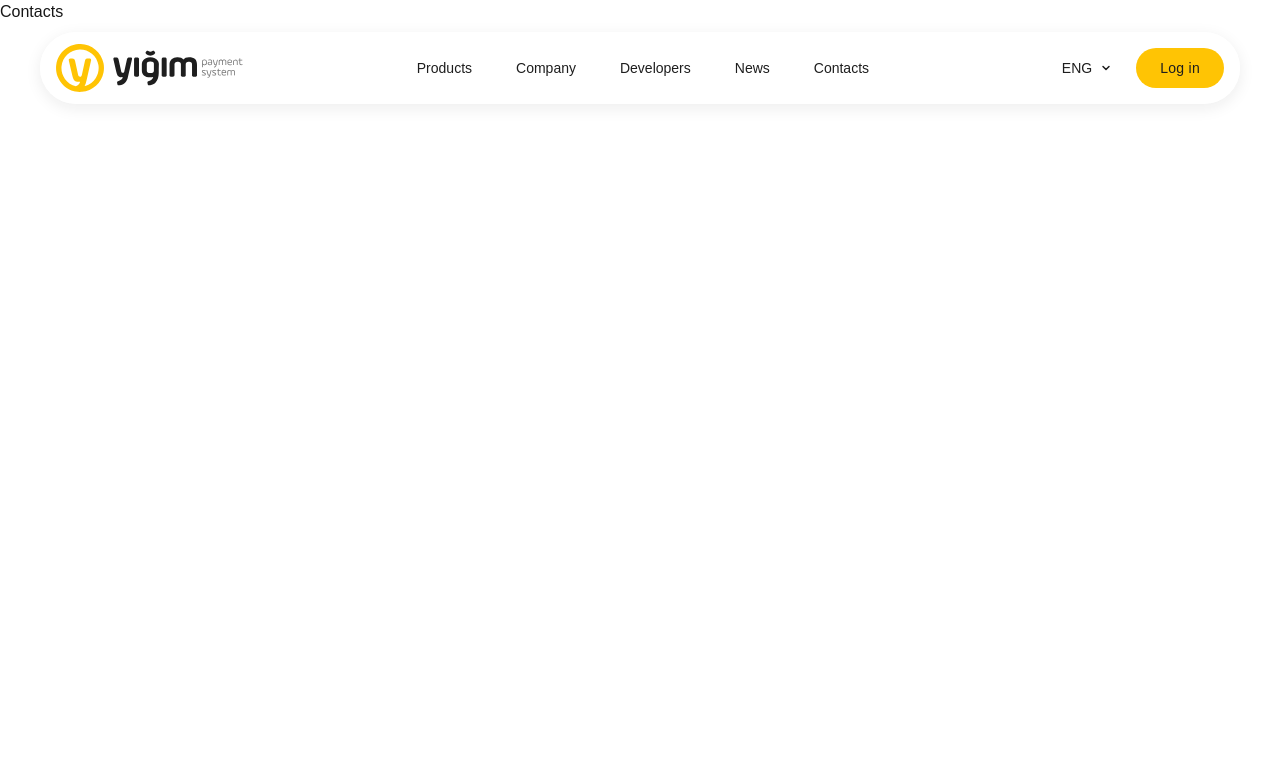
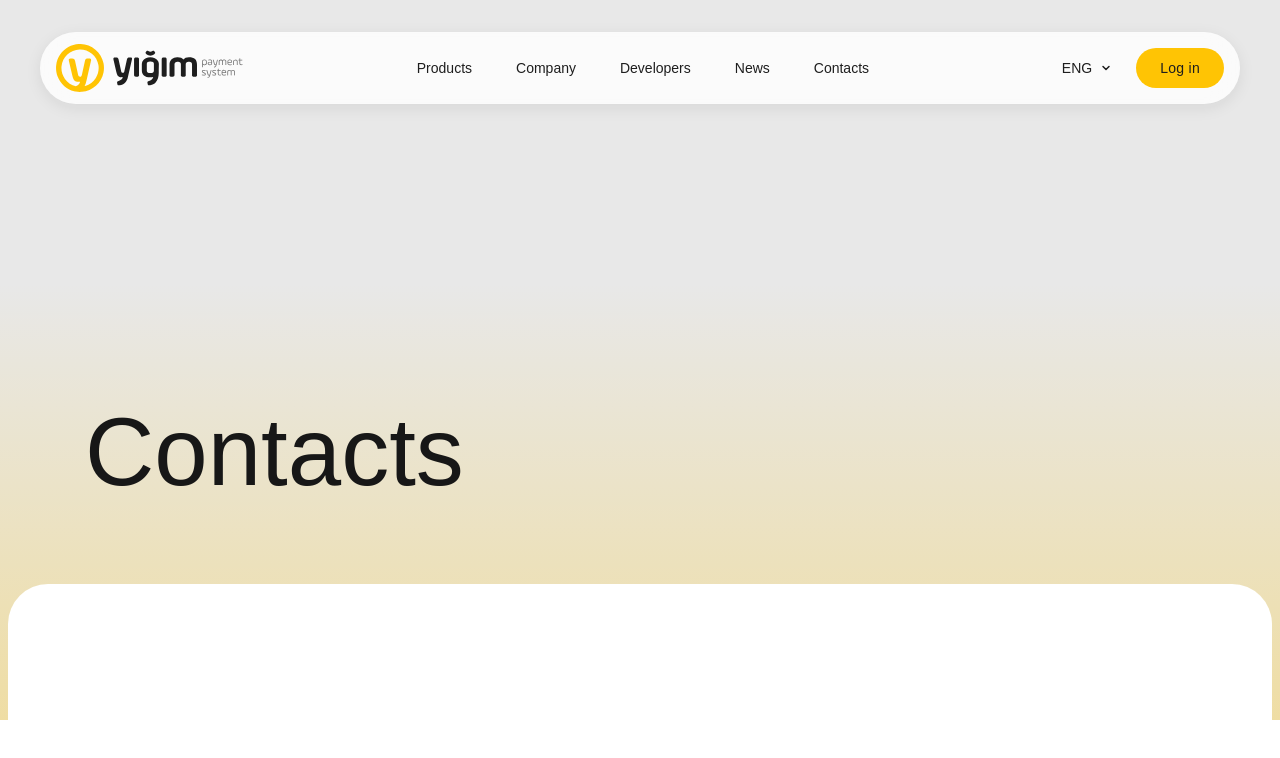
Before and after one commit to javadoffuad/yigim-app, a Next.js app: page /contacts in a window 1280 px wide. Shown: the top 758 px of the page. Built offline with nearby package versions, Linux system fonts and the light colour scheme.

Commit message:
chore (app): add page wrapper

```diff
--- /dev/null
+++ b/app/components/page-wrapper/page-wrapper.module.css
@@ -0,0 +1,42 @@
+.bg {
+  width: 100%;
+  height: 720px;
+  background-color: #E8E8E8;
+  position: relative;
+}
+
+.bg::after {
+  position: absolute;
+  content: "";
+  z-index: 1;
+  width: 100%;
+  height: 437px;
+  bottom: 0;
+  opacity: .3;
+  background: linear-gradient(180deg,rgba(255, 196, 4, 0) 0%, rgba(255, 196, 4, 1) 100%);
+}
+
+.main {
+  position: relative;
+  z-index: 2;
+  display: flex;
+  flex-direction: column;
+  align-items: center;
+  margin-top: -340px;
+}
+
+.title {
+  font-size: 96px;
+  margin-bottom: 60px;
+  width: 100%;
+  max-width: var(--max-width);
+  padding-left: 45px;
+}
+
+.content {
+  width: calc(100% - 16px);
+  min-height: 200px;
+  background-color: white;
+  border-radius: 40px;
+  z-index: 2;
+}
--- /dev/null
+++ b/app/components/page-wrapper/page-wrapper.tsx
@@ -0,0 +1,20 @@
+'use client';
+
+import styles from './page-wrapper.module.css';
+
+interface Props {
+    title: string;
+}
+
+export default function PageWrapper({title}: Props) {
+  return (
+    <>
+        <div className={styles.bg} />
+
+        <main className={styles.main}>
+            <h2 className={styles.title}>{title}</h2>
+            <div className={styles.content}></div>
+        </main>
+    </>
+  );
+}
--- a/app/contacts/page.tsx
+++ b/app/contacts/page.tsx
@@ -1,6 +1,9 @@
 'use client';
+
+import PageWrapper from "../components/page-wrapper/page-wrapper";
+
 export default function ContactsPage() {
   return (
-    <h1>Contacts</h1>
+    <PageWrapper title='Contacts' />
   );
 }
--- /dev/null
+++ b/app/partners/page.tsx
@@ -0,0 +1,9 @@
+'use client';
+
+import PageWrapper from '../components/page-wrapper/page-wrapper';
+
+export default function PartnersPage() {
+  return (
+    <PageWrapper title='Our partners' />
+  );
+}
```
